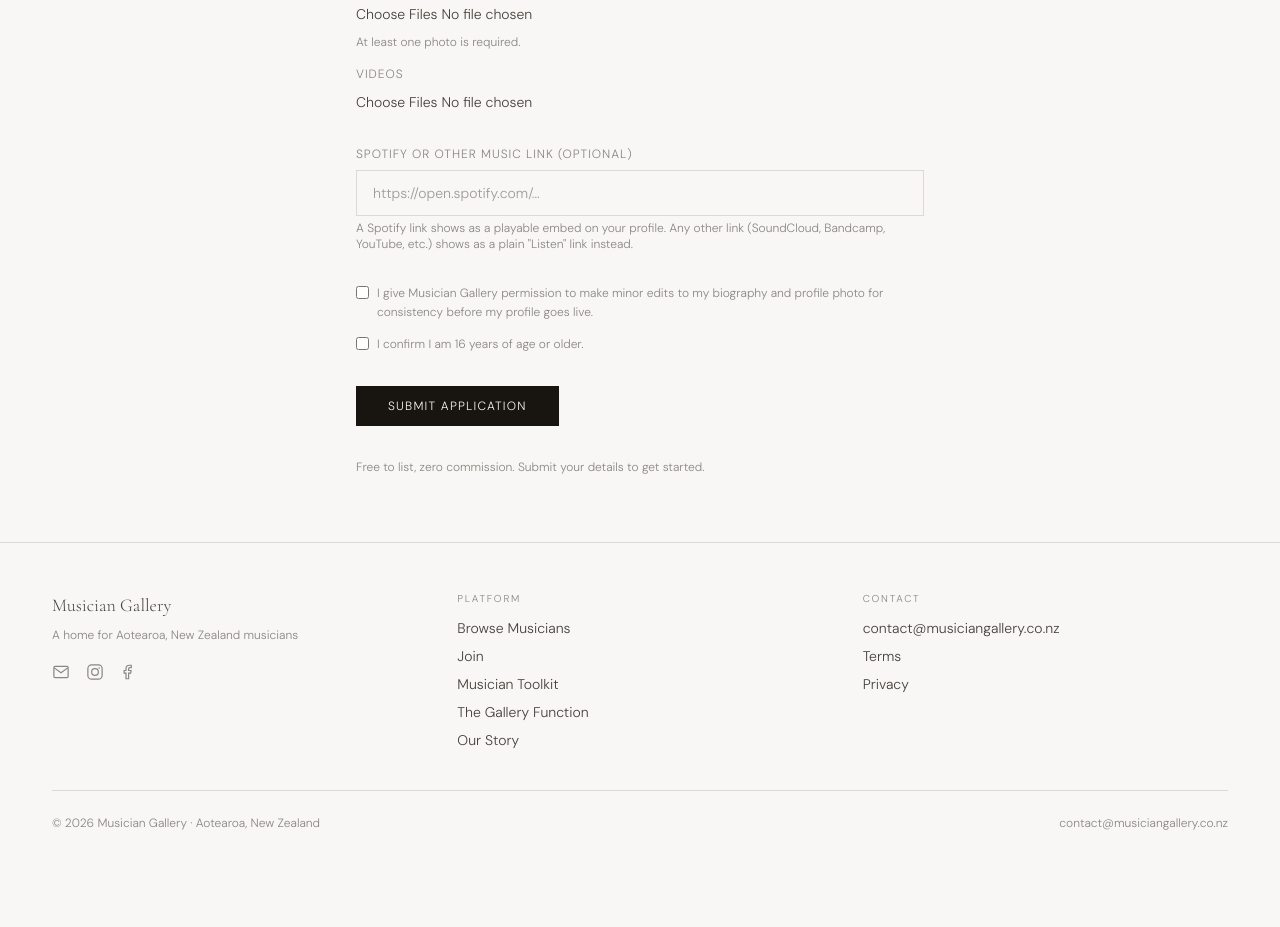
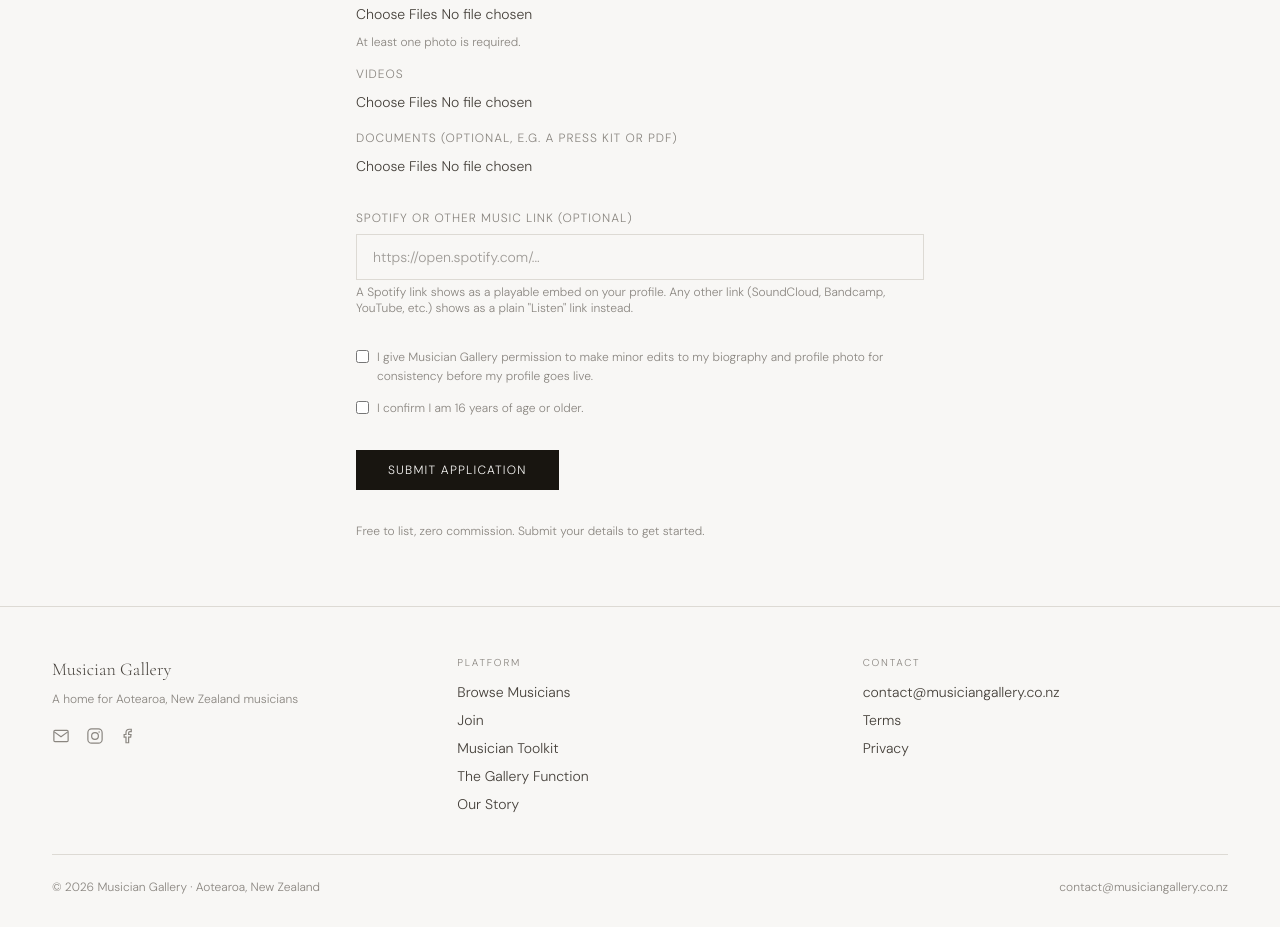
Before and after one commit to musiciangallery/Musician-Gallery, a Next.js app: page /join in a window 1280 px wide. Shown: the part 2240-3167 px from the top of the page. Before the commit the page ends 3119 px from the top, so only its background shows below. Built offline with nearby package versions, Linux system fonts and the light colour scheme.

Commit message:
Update JoinForm.tsx

```diff
--- a/src/components/JoinForm.tsx
+++ b/src/components/JoinForm.tsx
@@ -156,6 +156,10 @@ export default function JoinForm({
   // reliable fix and matches how iOS's own Photos picker behaves.
   const [previousWorkPhotos, setPreviousWorkPhotos] = useState<File[]>([]);
   const [previousWorkVideos, setPreviousWorkVideos] = useState<File[]>([]);
+  // PDFs/documents (e.g. a printed press kit, a scanned reference letter) —
+  // a separate input from Photos rather than widening Photos' accept
+  // attribute, for the same iOS Safari multi-select reason as above.
+  const [previousWorkDocs, setPreviousWorkDocs] = useState<File[]>([]);
   const [vettingCertificateFile, setVettingCertificateFile] = useState<File | null>(null);
   const [contentEditConsent, setContentEditConsent] = useState(false);
   const [ageConfirmed, setAgeConfirmed] = useState(false);
@@ -212,7 +216,7 @@ export default function JoinForm({
       // upload in parallel rather than one at a time — a few photos or a
       // video uploaded sequentially could add up to a long wait before the
       // applicant sees the confirmation screen.
-      const previousWorkFiles = [...previousWorkPhotos, ...previousWorkVideos];
+      const previousWorkFiles = [...previousWorkPhotos, ...previousWorkVideos, ...previousWorkDocs];
       const uploadPromises: Promise<string>[] = previousWorkFiles.map(async (file) => {
         const blob = await upload(`${Date.now()}-${sanitizeFilename(file.name)}`, file, {
           access: "public",
@@ -678,6 +682,36 @@ export default function JoinForm({
             ))}
           </ul>
         )}
+        <label className={`${labelClass} mt-4`}>Documents (optional, e.g. a press kit or PDF)</label>
+        <input
+          type="file"
+          accept="application/pdf"
+          multiple
+          onChange={(e) => {
+            const newFiles = Array.from(e.target.files ?? []);
+            setPreviousWorkDocs((cur) => [...cur, ...newFiles]);
+            e.target.value = "";
+          }}
+          className="text-sm"
+        />
+        {previousWorkDocs.length > 0 && (
+          <ul className={`${hintClass} space-y-1`}>
+            {previousWorkDocs.map((f, i) => (
+              <li key={`${f.name}-${i}`} className="flex items-center gap-2">
+                <span>{f.name}</span>
+                <button
+                  type="button"
+                  onClick={() =>
+                    setPreviousWorkDocs((cur) => cur.filter((_, idx) => idx !== i))
+                  }
+                  className="text-accent hover:underline"
+                >
+                  Remove
+                </button>
+              </li>
+            ))}
+          </ul>
+        )}
       </div>
 
       <div>
```
